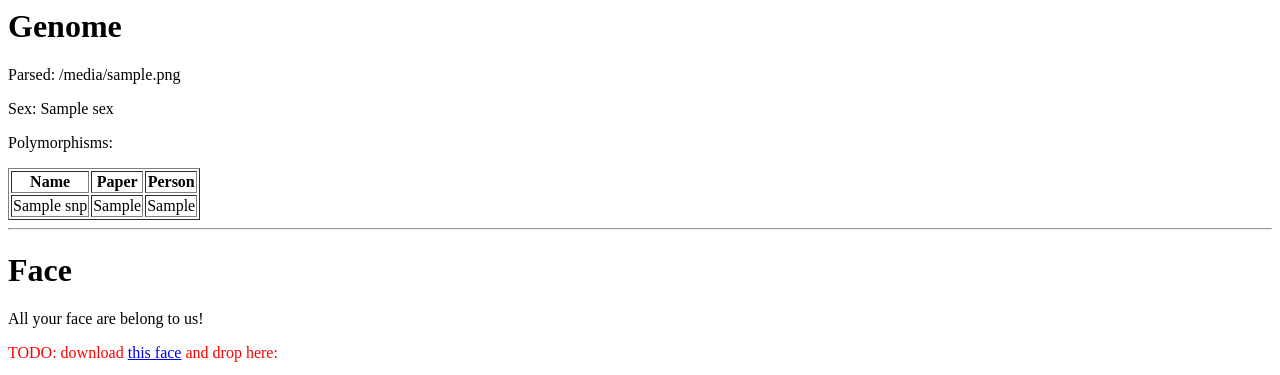
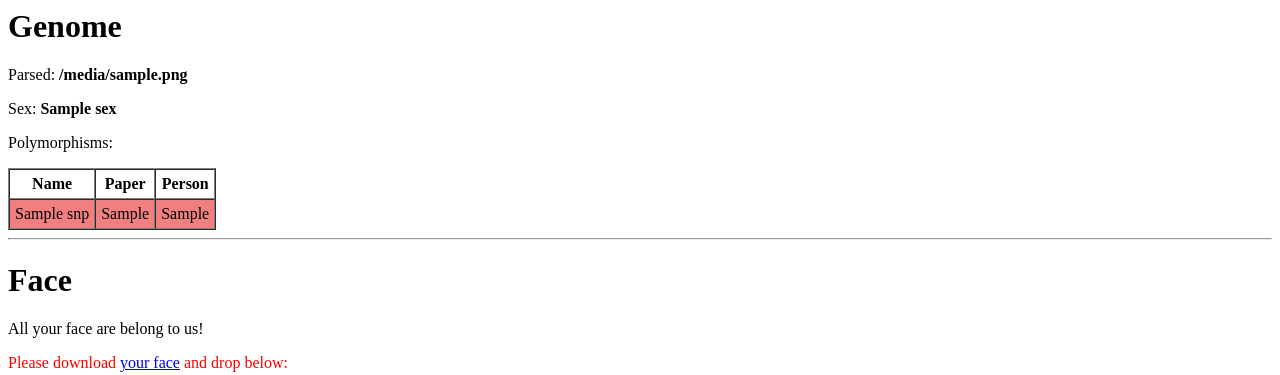
Before and after one commit to VPetukhov/ScienceHackDay, a Django app: template project/genomeapp/templates/face.html in a window 1280 px wide. Shown: the top 375 px of the page. Run offline with Django 3.2, Linux system fonts and the light colour scheme; the template is opened without the code that fills it: most values are stand-ins (such as "Sample title", 1, 10 or a date in 2020).

Commit message:
improved UI

```diff
--- a/project/genomeapp/templates/face.html
+++ b/project/genomeapp/templates/face.html
@@ -1,13 +1,14 @@
 <h1>Genome</h1>
 
-<p>Parsed: {{ filename }}</p>
-
-<p>Sex: {{ sex }}</p>
+<p>Parsed: <strong>{{ filename }}</strong></p>
+<p>Sex: <strong>{{ sex }}</strong></p>
 <p>Polymorphisms:</p>
-<table border="1">
+<table border="1" cellpadding="5" cellspacing="0">
     <tr><th>Name</th><th>Paper</th><th>Person</th></tr>
     {% for snp, value in personal_snps.items %}
-        <tr><td>{{ snp }}</td><td>{{ value.0 }}</td><td>{{ value.1 }}</td></tr>
+        <tr style="background-color: {% if value.0 == value.1 %}lightgreen{% else %}lightcoral{% endif %}">
+            <td>{{ snp }}</td><td>{{ value.0 }}</td><td>{{ value.1 }}</td>
+        </tr>
     {% endfor %}
 </table>
 
@@ -17,9 +18,9 @@
 
 <p>All your face are belong to us!</p>
 
-<p style="color:red">TODO: download <a href="{{ facemodel_url }}">this face</a> and drop here:</p>
+<p style="color:red">Please download <a href="{{ facemodel_url }}">your face</a> and drop below:</p>
 
-<iframe src="http://masc.cs.gmu.edu/objviewerframe.html?width=780&height=480&dropable=1&url={{ facemodel_absolute_url }}" width="800" height="500" border="0"></iframe>
+<iframe src="http://masc.cs.gmu.edu/objviewerframe.html?width=780&height=480&dropable=1&url={{ facemodel_absolute_url }}" width="800" height="500" style="border: 0"></iframe>
 
 <hr>
 
```
